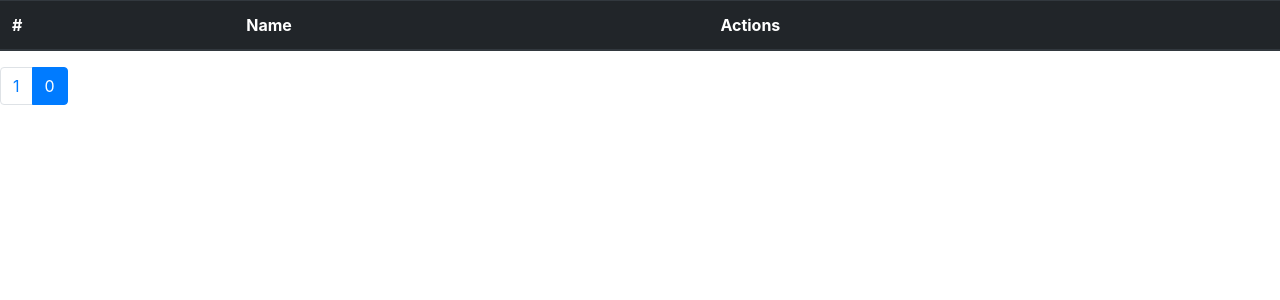
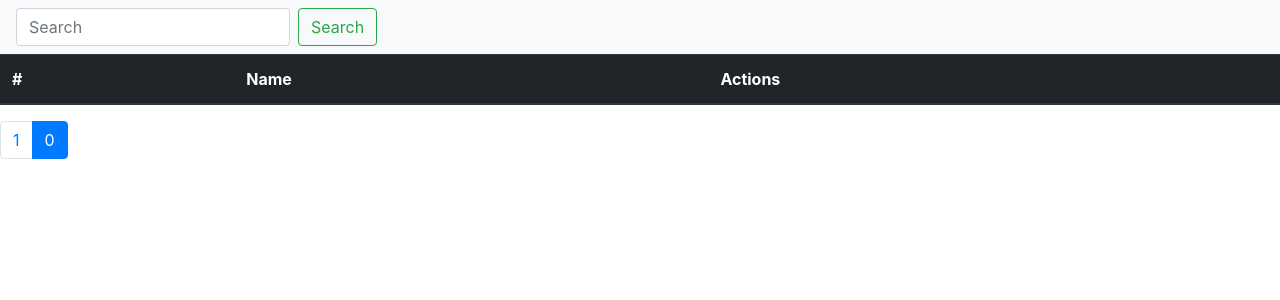
Before and after one commit to dinhdjj/Lession2, a PHP site: page /index.php in a window 1280 px wide. Shown: the top 300 px of the page. Run offline with PHP 8.4, Linux system fonts and the light colour scheme; data that the repository does not hold is empty.

Commit message:
feat: search for category list

```diff
--- a/views/category/index.php
+++ b/views/category/index.php
@@ -30,6 +30,14 @@ $renderCategoryRow = function ($category, $level = 0) use (&$renderCategoryRow)
     <link rel="stylesheet" href="https://cdn.jsdelivr.net/npm/bootstrap@4.0.0/dist/css/bootstrap.min.css" integrity="sha384-Gn5384xqQ1aoWXA+058RXPxPg6fy4IWvTNh0E263XmFcJlSAwiGgFAW/dAiS6JXm" crossorigin="anonymous">
 </head>
 <body>
+
+    <!-- Search -->
+    <nav class="navbar navbar-light bg-light">
+        <form class="form-inline">
+            <input class="form-control mr-sm-2" type="search" placeholder="Search" aria-label="Search" name="search">
+            <button class="btn btn-outline-success my-2 my-sm-0" type="submit">Search</button>
+        </form>
+    </nav>
 
     <!-- List categories -->
     <table class="table">
```
